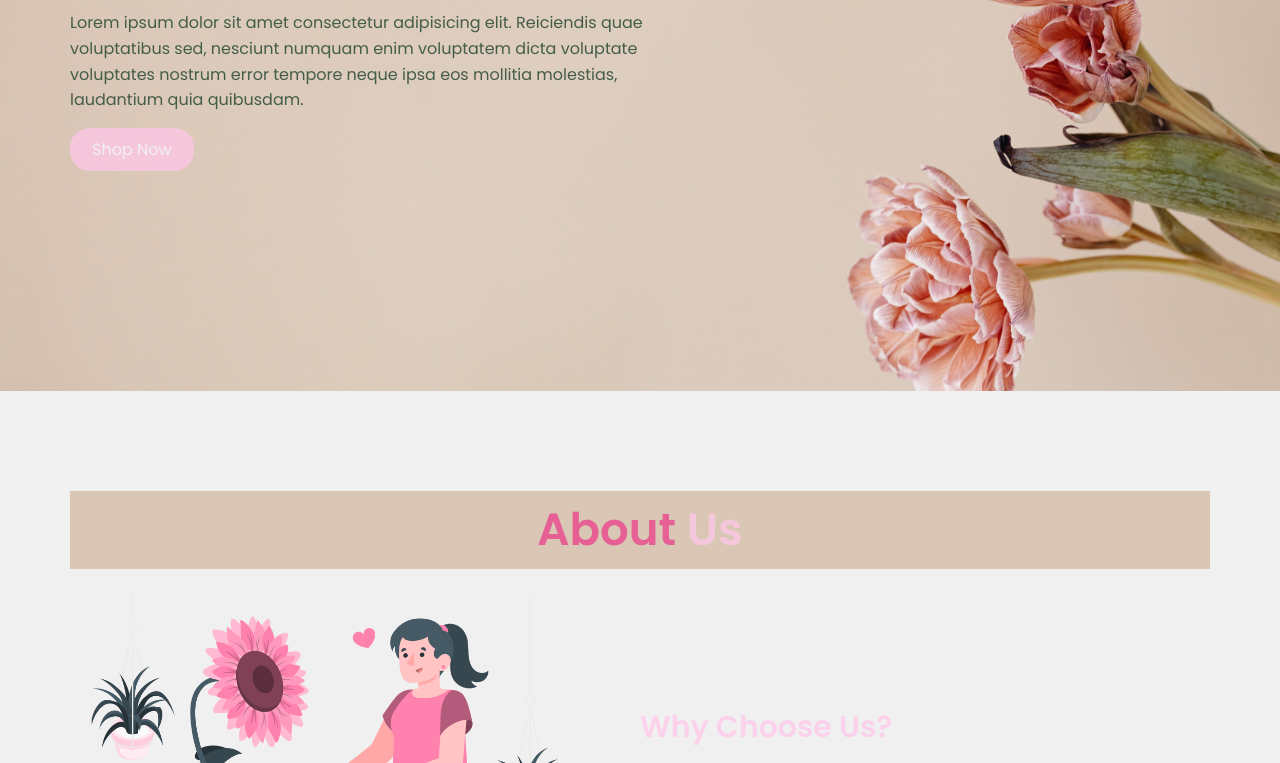
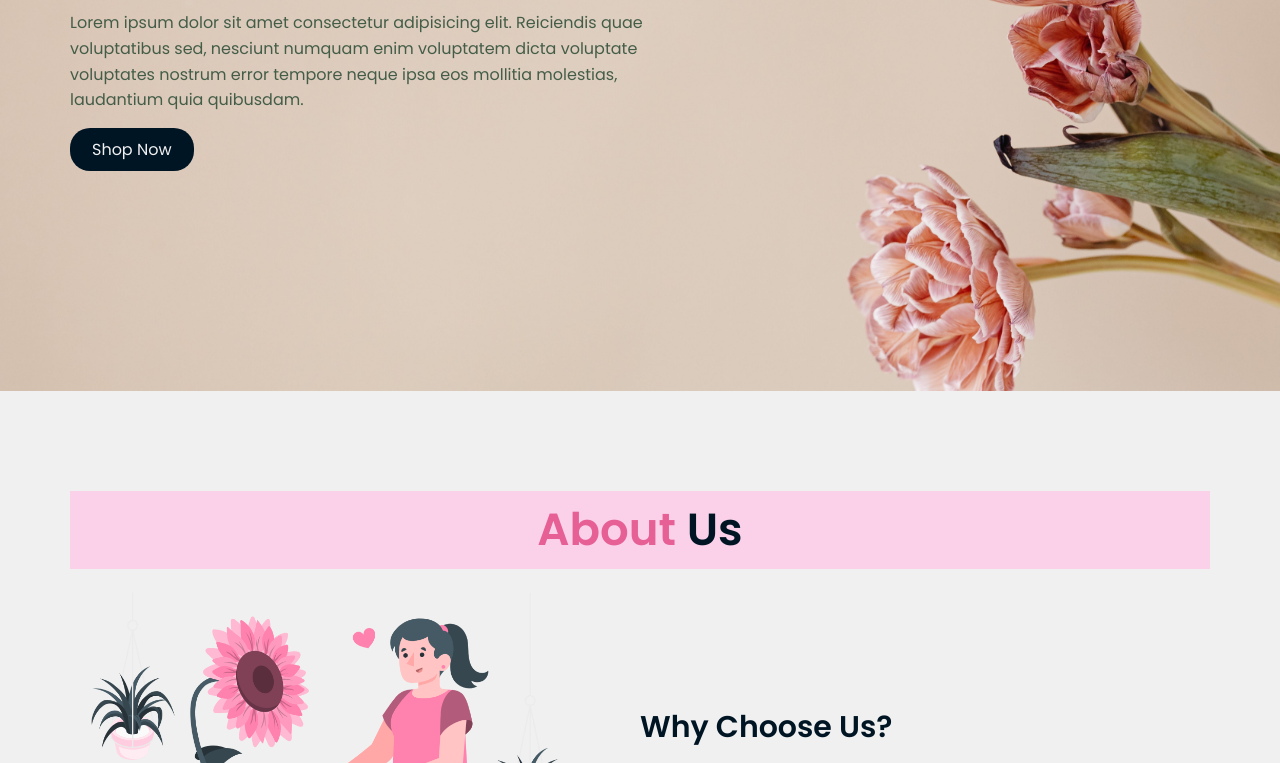
Before and after one commit to mtijanii/newTijaniFlower, a plain HTML site: page index.html in a window 1280 px wide. Shown: the part 409-1172 px from the top of the page. Drawn offline with Linux system fonts and the light colour scheme.

Commit message:
Update style.css

```diff
--- a/style.css
+++ b/style.css
@@ -2,9 +2,9 @@
 
 :root {
     --headingText: #e65f95;
-    --headingTextSpan: #ffc7e9be;
+    --headingTextSpan: #001524;
     --paraText: #445D48;
-    --bgHeading: #D9C6B5;
+    --bgHeading: #ffc7e9be;
     --bgColor: #f0f0f0;
 }
 
```
